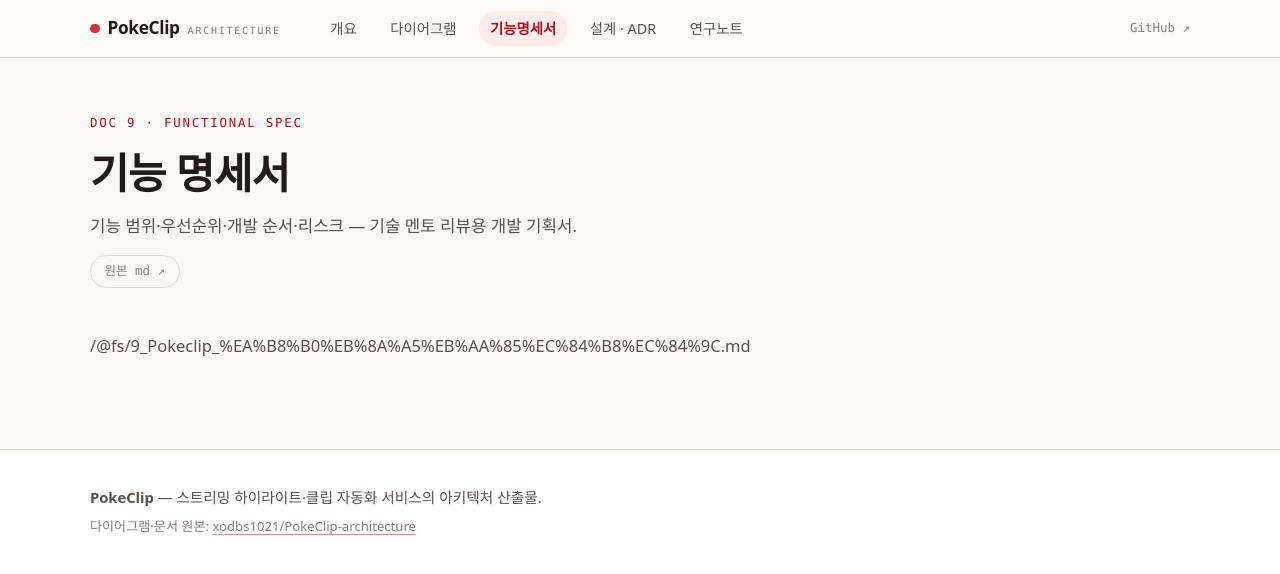
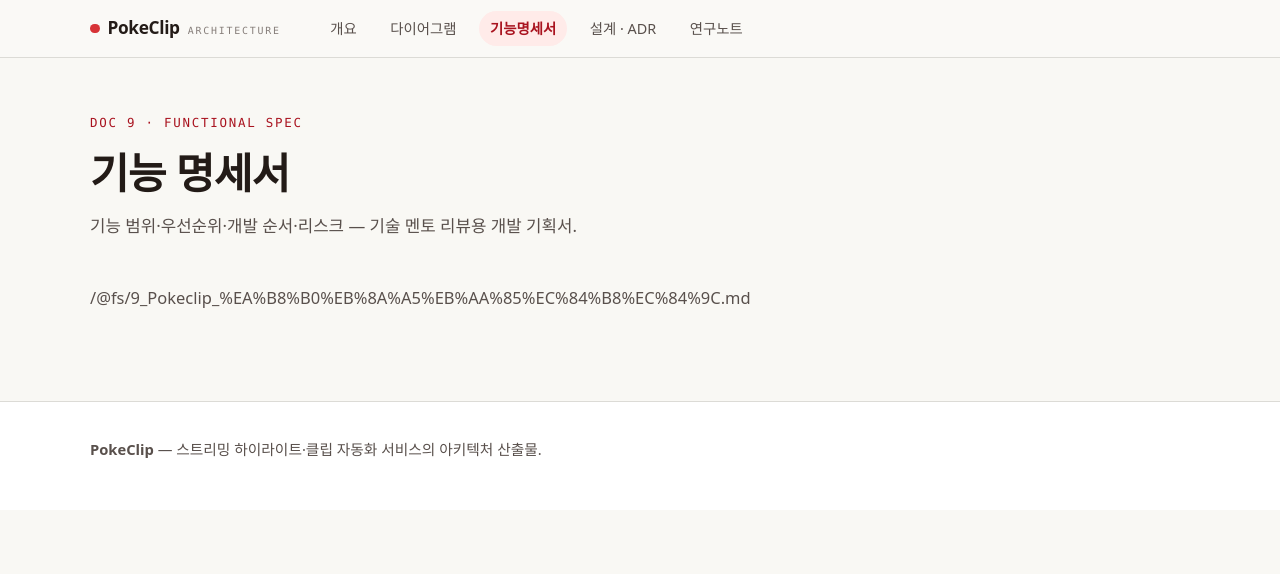
Before and after one commit to 3K-PokeClip/PokeClip-architecture, a React (Vite) app in the folder site/: page /spec in a window 1280 px wide. Shown: the top 574 px of the page. Built offline with nearby package versions, Linux system fonts and the light colour scheme; a web font is replaced by a local one.

Commit message:
chore: 프라이빗 repo 대응 — GitHub 외부 링크 제거 (헤더 버튼·푸터 원본 표시·원본 md 버튼)
문서 콘텐츠는 빌드 시 번들에 포함되므로 열람에는 영향 없음

```diff
--- a/site/src/App.tsx
+++ b/site/src/App.tsx
@@ -36,7 +36,6 @@
                 title="기능 명세서"
                 lede="기능 범위·우선순위·개발 순서·리스크 — 기술 멘토 리뷰용 개발 기획서."
                 markdown={DOCS.spec}
-                sourcePath="9_Pokeclip_기능명세서.md"
               />
             }
           />
@@ -48,7 +47,6 @@
                 title="하이라이트 탐지 연구 노트"
                 lede="채팅 반응 기반 하이라이트 탐지 방법론 — 팀 실측 기록."
                 markdown={DOCS.research}
-                sourcePath="8_Pokeclip_하이라이트연구노트.md"
               />
             }
           />
--- a/site/src/components/layout/SiteHeader.tsx
+++ b/site/src/components/layout/SiteHeader.tsx
@@ -1,5 +1,4 @@
 import { Link, useLocation } from 'react-router-dom'
-import { REPO_URL } from '../../lib/links'
 import './layout.css'
 
 const NAV_ITEMS = [
@@ -35,9 +34,6 @@
             })}
           </ul>
         </nav>
-        <a className="github-link" href={REPO_URL} target="_blank" rel="noreferrer">
-          GitHub ↗
-        </a>
       </div>
     </header>
   )
@@ -50,12 +46,6 @@
         <p>
           <strong>PokeClip</strong> — 스트리밍 하이라이트·클립 자동화 서비스의 아키텍처 산출물.
         </p>
-        <p className="footer-meta">
-          다이어그램·문서 원본:{' '}
-          <a href={REPO_URL} target="_blank" rel="noreferrer">
-            xodbs1021/PokeClip-architecture
-          </a>
-        </p>
       </div>
     </footer>
   )
--- a/site/src/components/layout/layout.css
+++ b/site/src/components/layout/layout.css
@@ -91,18 +91,6 @@
   font-weight: 700;
 }
 
-.github-link {
-  margin-left: auto;
-  font-family: var(--font-mono);
-  font-size: 0.78rem;
-  color: var(--ink-faint);
-  text-decoration: none;
-  white-space: nowrap;
-}
-
-.github-link:hover {
-  color: var(--ink);
-}
 
 .site-footer {
   border-top: 1px solid var(--line);
@@ -117,11 +105,6 @@
   font-size: 0.92rem;
 }
 
-.footer-meta {
-  margin-top: 0.4rem;
-  font-size: 0.82rem;
-  color: var(--ink-faint);
-}
 
 @media (max-width: 720px) {
   .header-inner {
--- a/site/src/components/markdown/MarkdownArticle.tsx
+++ b/site/src/components/markdown/MarkdownArticle.tsx
@@ -29,7 +29,8 @@
     if (!href) return <span>{children}</span>
     const resolved = resolveDocHref(href)
     if (resolved.to) return <Link to={resolved.to}>{children}</Link>
-    const isAnchor = resolved.external!.startsWith('#')
+    if (!resolved.external) return <span>{children}</span>
+    const isAnchor = resolved.external.startsWith('#')
     return (
       <a href={resolved.external} target={isAnchor ? undefined : '_blank'} rel={isAnchor ? undefined : 'noreferrer'}>
         {children}
--- a/site/src/index.css
+++ b/site/src/index.css
@@ -154,23 +154,3 @@
   color: var(--ink-soft);
   font-size: 1.02em;
 }
-
-.source-link {
-  display: inline-block;
-  margin-top: 1rem;
-  font-family: var(--font-mono);
-  font-size: 0.78rem;
-  color: var(--ink-faint);
-  text-decoration: none;
-  border: 1px solid var(--line);
-  border-radius: 999px;
-  padding: 0.3rem 0.85rem;
-  transition:
-    border-color var(--dur-fast) ease,
-    color var(--dur-fast) ease;
-}
-
-.source-link:hover {
-  border-color: var(--line-strong);
-  color: var(--ink);
-}
--- a/site/src/lib/links.ts
+++ b/site/src/lib/links.ts
@@ -1,5 +1,3 @@
-export const REPO_URL = 'https://github.com/xodbs1021/PokeClip-architecture'
-
 export interface ResolvedHref {
   to?: string
   external?: string
@@ -7,7 +5,7 @@
 
 /**
  * 원본 md 문서의 상대 링크를 사이트 라우트로 변환한다.
- * 매핑 불가한 저장소 파일은 GitHub blob 링크로 폴백.
+ * 매핑 불가한 상대 경로는 링크를 걸지 않는다 (저장소는 비공개).
  */
 export function resolveDocHref(href: string): ResolvedHref {
   if (/^(https?:)?\/\//i.test(href) || href.startsWith('mailto:') || href.startsWith('#')) {
@@ -28,7 +26,7 @@
   if (clean.startsWith('8_')) return { to: '/research' }
   if (clean.startsWith('9_')) return { to: '/spec' }
 
-  return { external: `${REPO_URL}/blob/main/${clean}` }
+  return {}
 }
 
 /** 문서 첫 h1을 제거한다 — 페이지 헤더가 제목을 대신 렌더링하므로. */
--- a/site/src/pages/AdrPage.tsx
+++ b/site/src/pages/AdrPage.tsx
@@ -13,7 +13,6 @@
       title="설계 결정 — ADR 현황판"
       lede="결정이 뒤집히면 삭제하지 않고 '대체됨'으로 이력을 보존한다. 개별 결정은 ADR 14건으로."
       markdown={DOCS.decisions}
-      sourcePath="6_Pokeclip_설계결정.md"
     />
   )
 }
--- a/site/src/pages/DocPage.tsx
+++ b/site/src/pages/DocPage.tsx
@@ -1,16 +1,15 @@
 import { MarkdownArticle } from '../components/markdown/MarkdownArticle'
 import { usePageTitle } from '../hooks/usePageTitle'
-import { REPO_URL, stripLeadingH1 } from '../lib/links'
+import { stripLeadingH1 } from '../lib/links'
 
 interface DocPageProps {
   eyebrow: string
   title: string
   lede?: string
   markdown: string
-  sourcePath: string
 }
 
-export function DocPage({ eyebrow, title, lede, markdown, sourcePath }: DocPageProps) {
+export function DocPage({ eyebrow, title, lede, markdown }: DocPageProps) {
   usePageTitle(`${title} · PokeClip 아키텍처`)
 
   return (
@@ -19,9 +18,6 @@
         <p className="eyebrow">{eyebrow}</p>
         <h1>{title}</h1>
         {lede && <p className="lede">{lede}</p>}
-        <a className="source-link" href={`${REPO_URL}/blob/main/${sourcePath}`} target="_blank" rel="noreferrer">
-          원본 md ↗
-        </a>
       </header>
       <MarkdownArticle markdown={stripLeadingH1(markdown)} />
     </div>
```
